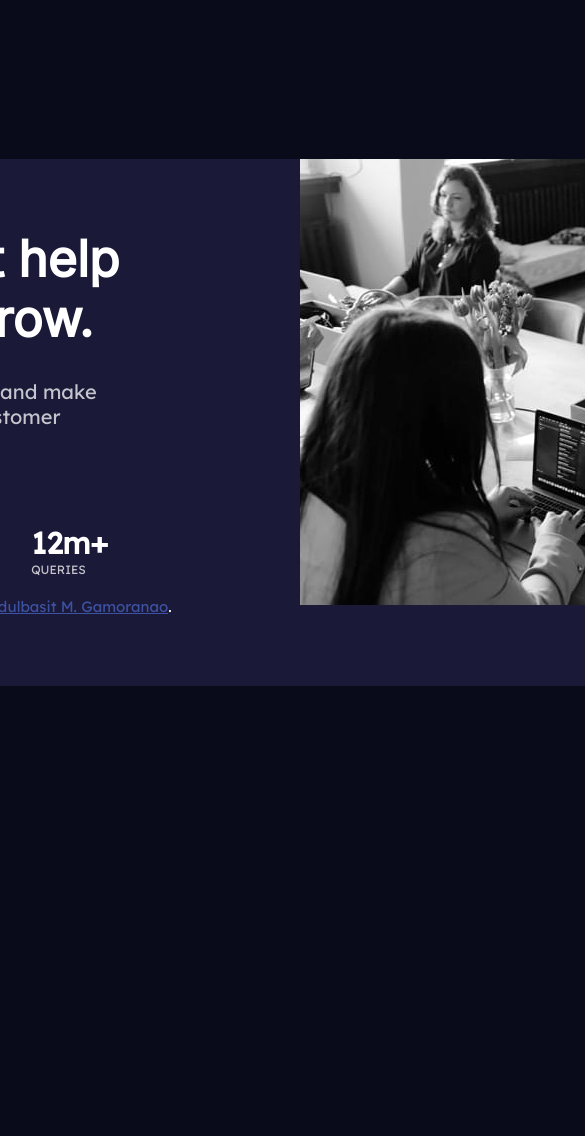
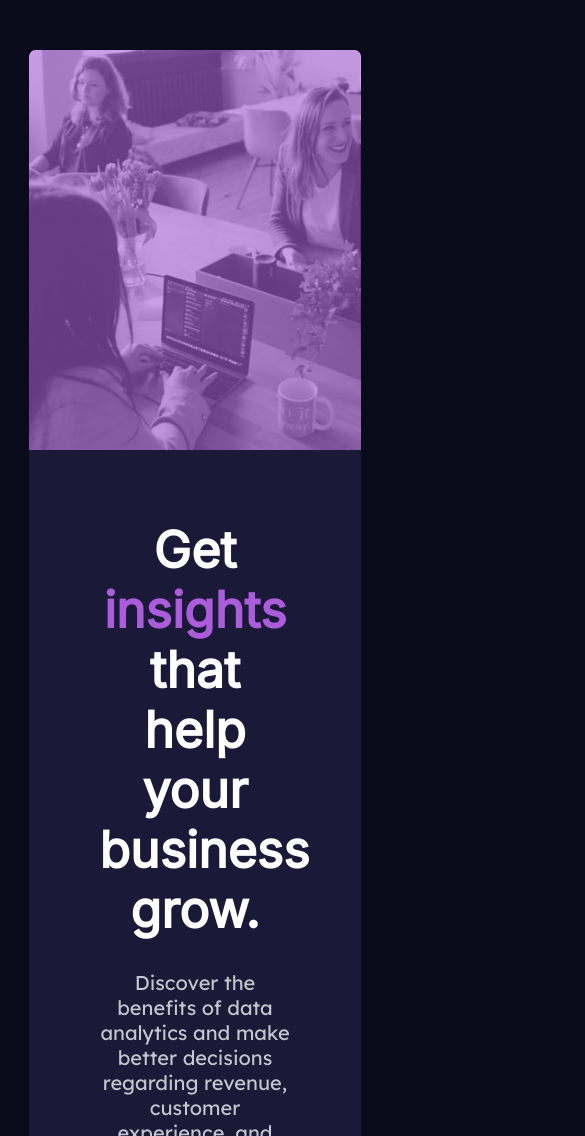
Before and after one commit to kuyabasit/frontend-mentor-challenge-1, a plain HTML site: page index.html in a window 390 px wide. Shown: the top 1136 px of the page, 585 px wide, since content can reach past the window. Before the commit the page ends 844 px from the top, so only its background shows below. Drawn offline with Linux system fonts and the light colour scheme.

Commit message:
Make the page responsive

```diff
--- a/index.html
+++ b/index.html
@@ -14,7 +14,8 @@
 <body>
 <section class="container">
   <div class="header-image">
-    <img src="images/image-header-desktop.jpg" alt="business image">
+    &nbsp;
+    <!-- <img src="images/image-header-desktop.jpg" alt="business image"> -->
   </div>
   <div class="header-info">
   <h1 class="info-title">Get <span class="highlight">insights</span> that help your business grow.</h1>
--- a/styles.css
+++ b/styles.css
@@ -35,10 +35,22 @@ body {
   flex-direction: row-reverse;
   background-color: var(--clr-primary-2);
   justify-content: center;
+  max-width: 75vw;
+  /* max-height: 70vh; */
+  margin: 0 10%;
+}
+.header-image {
+  background-image: linear-gradient(
+      rgba(170, 92, 219, 0.6),
+      rgba(170, 92, 219, 0.6)
+    ),
+    url(images/image-header-desktop.jpg);
+  width: 100%;
+  background-size: cover;
+  background-position: right;
 }
 .header-info {
   padding: 7rem;
-  width: 75rem;
 }
 .info-title {
   font-size: 5rem;
@@ -53,11 +65,11 @@ body {
 .info-sub {
   font-size: 2rem;
   color: var(--clr-txt-2);
-  width: 50rem;
   margin-bottom: 7rem;
 }
 .flex-container {
   display: flex;
+  flex-wrap: wrap;
   justify-content: space-between;
   width: 80%;
 }
@@ -74,13 +86,40 @@ body {
   font-weight: 100;
 }
 /* .flex-container :not(:last-child) {
-  margin-right: 7rem;
+  margin-right: 14rem;
 } */
 .attribution {
   font-size: 1.5rem;
-  text-align: center;
   color: var(--clr-txt-1);
 }
 .attribution a {
   color: hsl(228, 45%, 44%);
 }
+
+@media (max-width: 1350px) {
+  .container {
+    flex-direction: column;
+
+    max-width: 85vw;
+    margin: 5rem 0;
+  }
+  .header-image {
+    height: 50rem;
+    background-position: top;
+  }
+}
+@media (max-width: 709px) {
+  .header-info {
+    text-align: center;
+  }
+  .header-image {
+    height: 40rem;
+  }
+  .flex-container {
+    display: block;
+    width: 100%;
+  }
+  .analytics {
+    margin-bottom: 4rem;
+  }
+}
```
